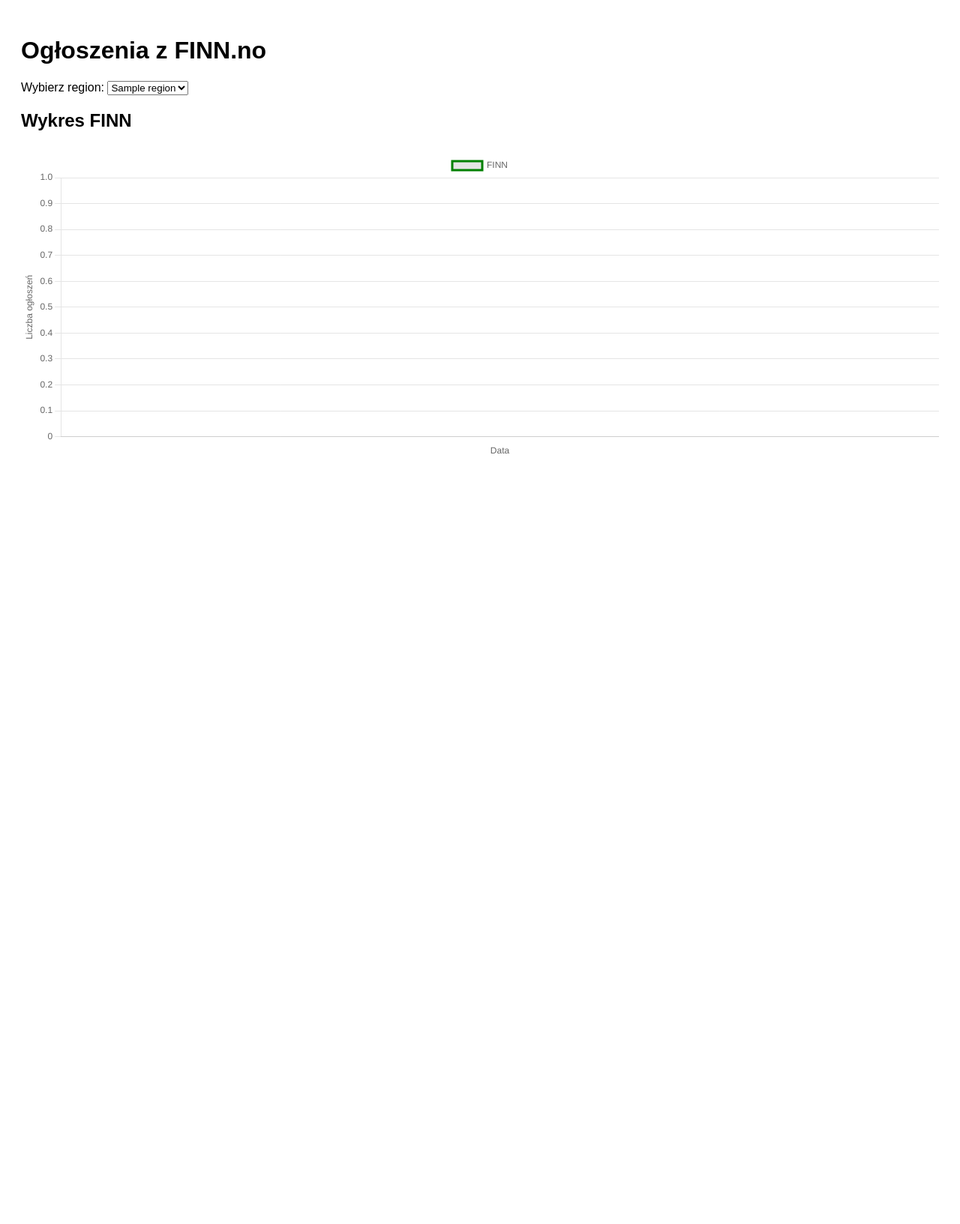
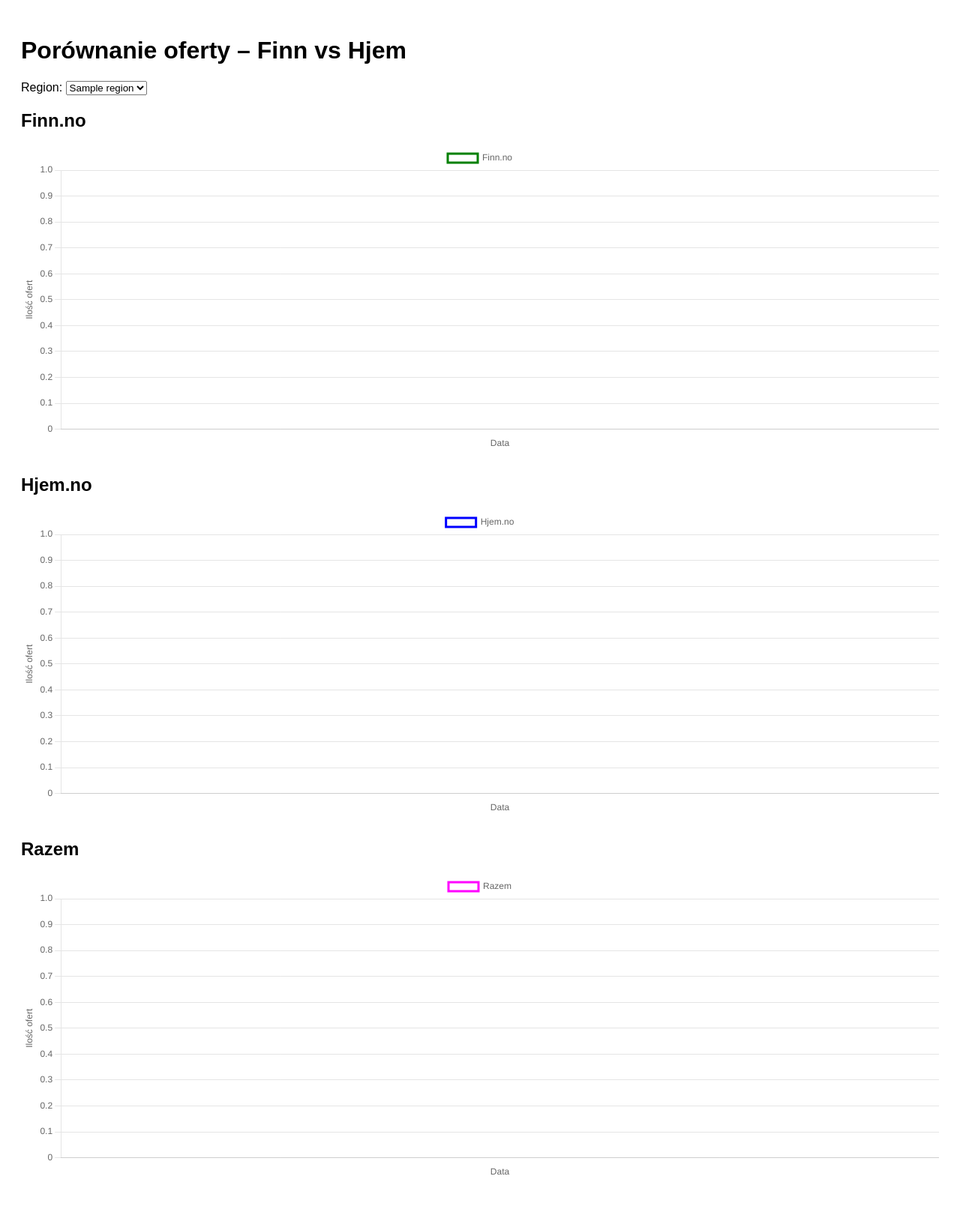
Before and after one commit to adammarian2/boligapp, a Flask app: template templates/index.html in a window 1280 px wide. Shown: the whole page at 75% size. Before the commit the page ends 605 px from the top, so only its background shows below. Run offline with Flask 3, Linux system fonts and the light colour scheme; the template is opened without the code that fills it: most values are stand-ins (such as "Sample title", 1, 10 or a date in 2020).

Commit message:
Update index.html

```diff
--- a/templates/index.html
+++ b/templates/index.html
@@ -2,53 +2,59 @@
 <html lang="pl">
 <head>
     <meta charset="UTF-8">
-    <title>Ogłoszenia FINN</title>
+    <title>Ogłoszenia – Finn & Hjem</title>
     <script src="https://cdn.jsdelivr.net/npm/chart.js"></script>
     <style>
         body { font-family: sans-serif; padding: 20px; }
-        canvas { max-width: 100%; margin-top: 30px; }
+        canvas { max-width: 100%; margin-bottom: 30px; }
     </style>
 </head>
 <body>
-    <h1>Ogłoszenia z FINN.no</h1>
-    <form method="get" action="/">
-        <label for="city">Wybierz region:</label>
-        <select name="city" id="city" onchange="this.form.submit()">
+    <h1>Porównanie oferty – Finn vs Hjem</h1>
+    <form>
+        <label>Region:
+            <select name="city" onchange="this.form.submit()">
                 {% for r in regions %}
-                <option value="{{ r }}" {% if r==selected_region %}selected{% endif %}>
-                  {{ r }}
-                </option>
+                    <option value="{{ r }}" {% if r == selected_region %}selected{% endif %}>{{ r }}</option>
                 {% endfor %}
             </select>
+        </label>
     </form>
 
-    <h2>Wykres FINN</h2>
+    <h2>Finn.no</h2>
     <canvas id="finnChart" height="100"></canvas>
 
+    <h2>Hjem.no</h2>
+    <canvas id="hjemChart" height="100"></canvas>
+
+    <h2>Razem</h2>
+    <canvas id="totalChart" height="100"></canvas>
+
     <script>
-        const labels = {{ dates|tojson }};
-        const data   = {{ counts|tojson }};
-        const ctx    = document.getElementById('finnChart').getContext('2d');
+    const labels      = {{ dates|tojson }};
+    const finnData    = {{ finn_counts|tojson }};
+    const hjemData    = {{ hjem_counts|tojson }};
+    const totalData   = {{ total_counts|tojson }};
 
+    function makeChart(ctxId, label, data, color) {
+      const ctx = document.getElementById(ctxId).getContext('2d');
       new Chart(ctx, {
         type: 'line',
-            data: {
-                labels,
-                datasets: [{
-                    label: 'FINN',
-                    data,
-                    borderColor: 'green',
-                    fill: false,
-                    tension: 0.3
-                }]
-            },
+        data: { labels, datasets:[
+          { label, data, borderColor: color, backgroundColor: 'transparent', tension: 0.3, pointRadius: 4 }
+        ]},
         options: {
-                scales: {
-                    x: { title: { display: true, text: 'Data' } },
-                    y: { title: { display: true, text: 'Liczba ogłoszeń' } }
+          scales:{
+            x:{ title:{ display:true, text:'Data' } },
+            y:{ title:{ display:true, text:'Ilość ofert' } }
           }
         }
       });
+    }
+
+    makeChart('finnChart',  'Finn.no', finnData, 'green');
+    makeChart('hjemChart',  'Hjem.no', hjemData, 'blue');
+    makeChart('totalChart', 'Razem',   totalData, 'magenta');
     </script>
 </body>
 </html>
```
Lines whose indentation alone changed are shown as unchanged.
